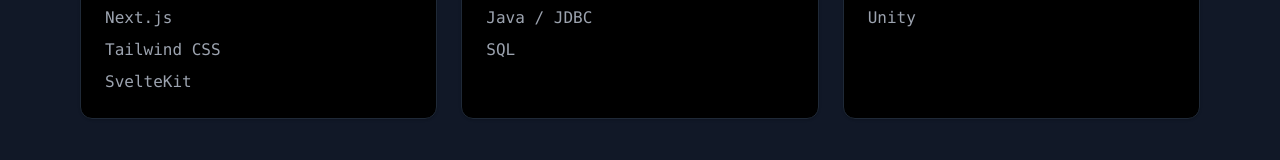
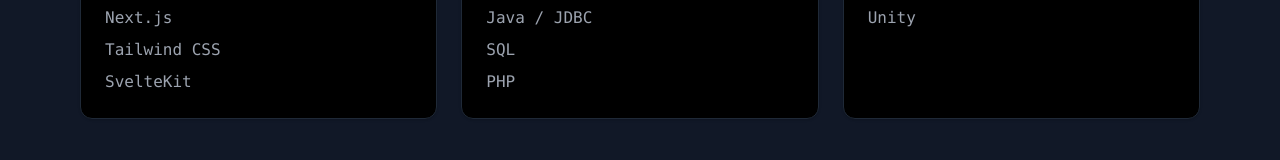
Before and after one commit to Myshro/portfolio-site, a Next.js app: page / in a window 1280 px wide. Shown: the part 772-932 px from the top of the page. Built offline with nearby package versions, Linux system fonts and the light colour scheme.

Commit message:
change pdf

```diff
--- a/components/page.tsx
+++ b/components/page.tsx
@@ -88,6 +88,7 @@
                 <li>Python / Django / Flask</li>
                 <li>Java / JDBC</li>
                 <li>SQL</li>
+                <li>PHP</li>
               </ul>
             </Card>
             <Card className="bg-black p-6 border-gray-800">
```
Also changed, not shown: 1 other file (tests, documents, lock files or other folders).
